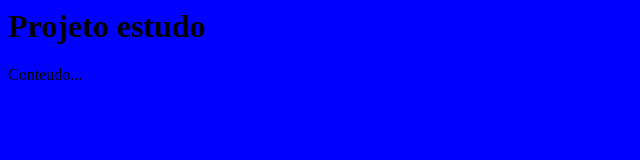
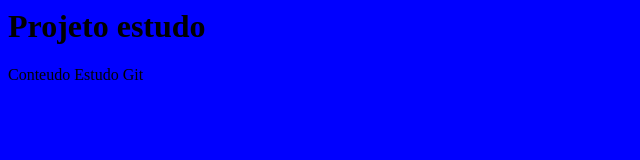
Before and after one commit to maikiperin/estudo, a plain HTML site: page index.html in a window 1280 px wide. Shown: the full height of the page, 0-640 px from the left. Drawn offline with Linux system fonts and the light colour scheme.

Commit message:
Alterado descricao do Main

```diff
--- a/index.html
+++ b/index.html
@@ -4,6 +4,6 @@
 	</head>
 	<body>
 		<h1>Projeto estudo</h1>
-		<main>Conteudo...</main>
+		<main>Conteudo Estudo Git</main>
 	</body>
 </html>
```
